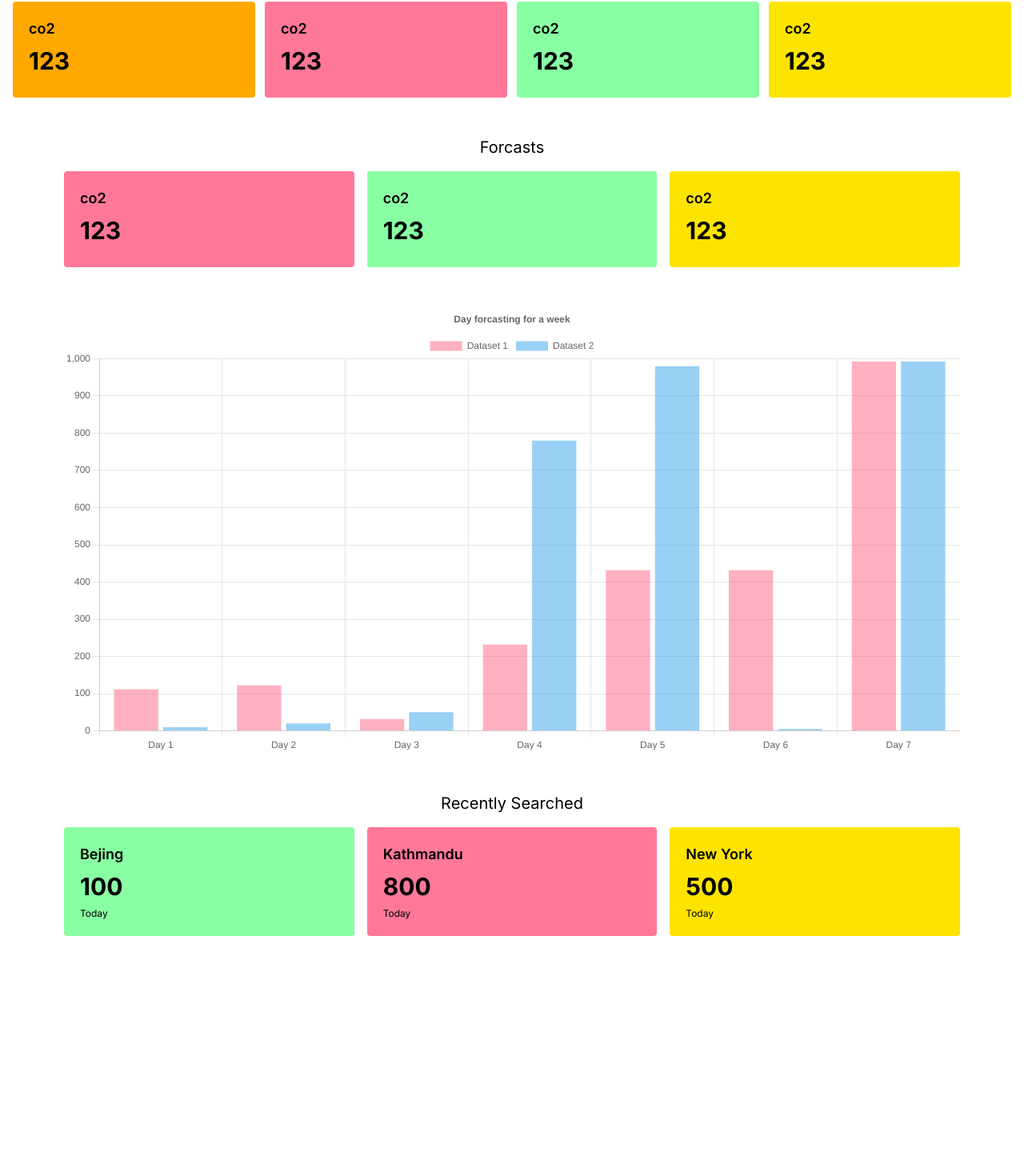
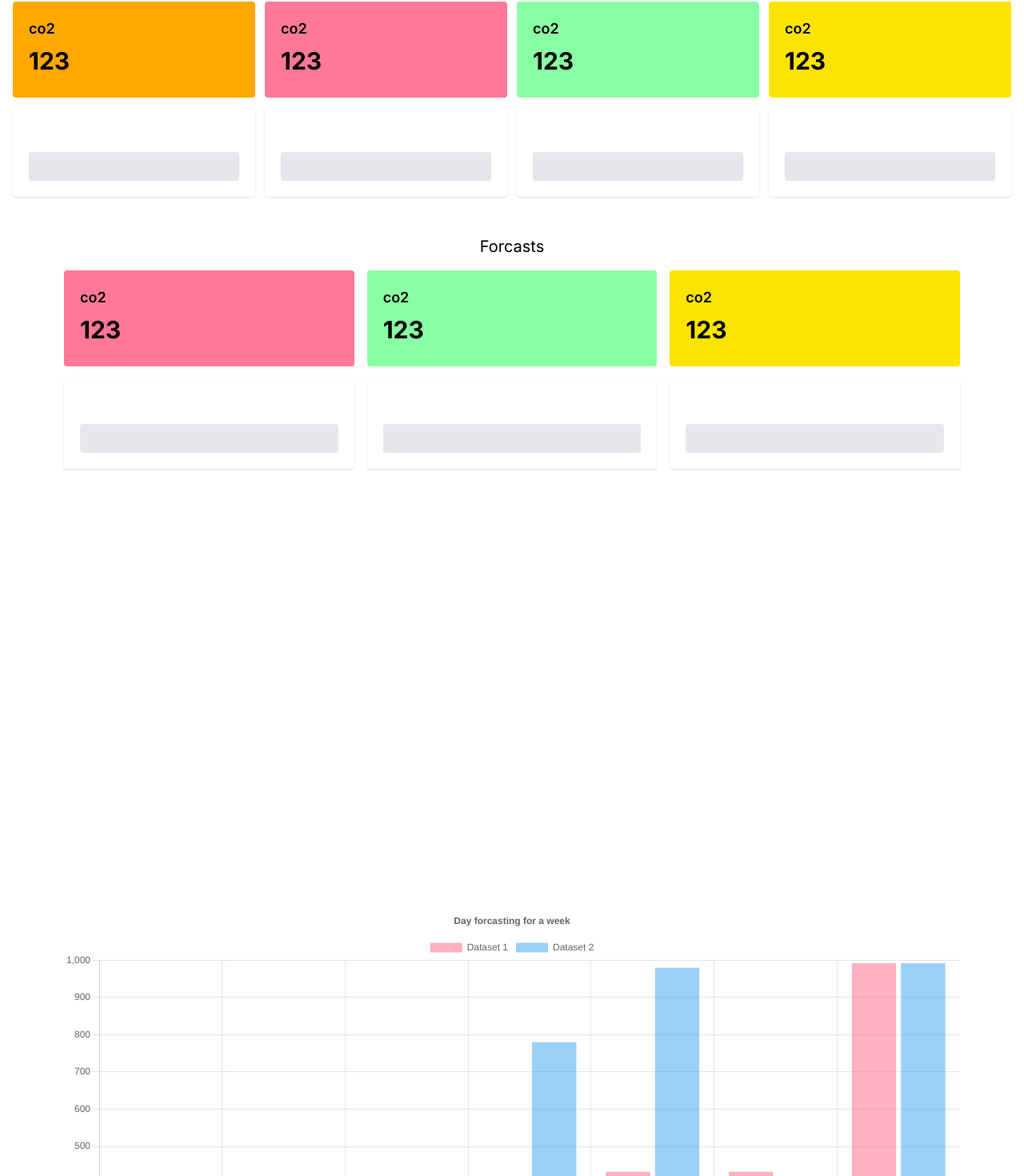
Before and after one commit to Krittikasedhain1/aqi-meteor, a Next.js app: page /aqi in a window 1280 px wide. Shown: the part 610-2080 px from the top of the page at 80% size. Before the commit the page ends 1828 px from the top, so only its background shows below. Built offline with nearby package versions, Linux system fonts and the light colour scheme.

Commit message:
skeleton

```diff
--- a/app/aqi/page.tsx
+++ b/app/aqi/page.tsx
@@ -1,8 +1,9 @@
-import Card from "@/components/Card";
-import BarChart from "@/components/BarChart";
+import Card, { CardSkeleton } from "@/components/Card";
+import BarChart, { BarCartSkeleton } from "@/components/BarChart";
 import Search from "@/components/Search";
 import { Suspense } from "react";
 import Header from "@/components/Header";
+import Skeleton from "@/components/Skeleton";
 
 const labels = ["Day 1", "Day 2", "Day 3", "Day 4", "Day 5", "Day 6", "Day 7"];
 
@@ -72,6 +73,10 @@ export default function Home() {
           <Card color="red" name="co2" value="123" />
           <Card color="green" name="co2" value="123" />
           <Card color="yellow" name="co2" value="123" />
+          <CardSkeleton />
+          <CardSkeleton />
+          <CardSkeleton />
+          <CardSkeleton />
         </div>
       </div>
       <div className="container md:px-20 px-4 mx-auto flex flex-col gap-4">
@@ -80,14 +85,14 @@ export default function Home() {
           <Card color="red" name="co2" value="123" />
           <Card color="green" name="co2" value="123" />
           <Card color="yellow" name="co2" value="123" />
+          <CardSkeleton />
+          <CardSkeleton />
+          <CardSkeleton />
         </div>
       </div>
       <div className="container px-20 mx-auto">
-        <Suspense
-          fallback={
-            <div className="flex justify-center items-center text-white h-[60px] bg-red-500 rounded relative mt-1 md:w-[50%] w-full "></div>
-          }
-        >
+        <Suspense fallback={<BarCartSkeleton />}>
+          <BarCartSkeleton />
           <BarChart barData={barData} />
         </Suspense>
       </div>
@@ -97,6 +102,9 @@ export default function Home() {
           <Card color="green" name="Bejing" value="100" timePeriod="Today" />
           <Card color="red" name="Kathmandu" value="800" timePeriod="Today" />
           <Card color="yellow" name="New York" value="500" timePeriod="Today" />
+          <CardSkeleton containsPeriod />
+          <CardSkeleton containsPeriod />
+          <CardSkeleton containsPeriod />
         </div>
       </div>
     </main>
--- a/components/BarChart.tsx
+++ b/components/BarChart.tsx
@@ -10,6 +10,7 @@ import {
   Tooltip,
   Legend,
 } from "chart.js";
+import Skeleton from "./Skeleton";
 
 ChartJS.register(
   CategoryScale,
@@ -41,4 +42,37 @@ const BarChart = ({ barData }: { barData: any }) => {
   );
 };
 
+export const BarCartSkeleton = () => (
+  <div className="flex h-[500px] gap-10">
+    <div className="flex gap-2 max-w-full">
+      <Skeleton className="w-[55px] h-full" />
+      <Skeleton className="w-[55px] h-full" />
+    </div>
+    <div className="flex gap-2">
+      <Skeleton className="w-[55px] h-full" />
+      <Skeleton className="w-[55px] h-full" />
+    </div>
+    <div className="flex gap-2">
+      <Skeleton className="w-[55px] h-full" />
+      <Skeleton className="w-[55px] h-full" />
+    </div>
+    <div className="flex gap-2">
+      <Skeleton className="w-[55px] h-full" />
+      <Skeleton className="w-[55px] h-full" />
+    </div>
+    <div className="flex gap-2">
+      <Skeleton className="w-[55px] h-full" />
+      <Skeleton className="w-[55px] h-full" />
+    </div>
+    <div className="flex gap-2">
+      <Skeleton className="w-[55px] h-full" />
+      <Skeleton className="w-[55px] h-full" />
+    </div>
+    <div className="flex gap-2">
+      <Skeleton className="w-[55px] h-full" />
+      <Skeleton className="w-[55px] h-full" />
+    </div>
+  </div>
+);
+
 export default BarChart;
--- a/components/Card.tsx
+++ b/components/Card.tsx
@@ -1,3 +1,5 @@
+import Skeleton from "./Skeleton";
+
 const bgColors = {
   red: "bg-[#ff7898]",
   green: "bg-[#89FFA3]",
@@ -29,4 +31,18 @@ const Card = ({
   );
 };
 
+export const CardSkeleton = ({
+  containsPeriod = false,
+}: {
+  containsPeriod?: boolean;
+}) => {
+  return (
+    <div className={`w-full shadow flex flex-col px-5 py-5 gap-2 rounded`}>
+      <Skeleton className="h-[28px] w-20" />
+      <Skeleton className="h-[36px] w-full" />
+      {containsPeriod && <Skeleton className="h-[16px] w-10" />}
+    </div>
+  );
+};
+
 export default Card;
--- /dev/null
+++ b/components/Skeleton.tsx
@@ -0,0 +1,18 @@
+import { clsx } from "clsx";
+
+const skeletonDefaultClasses =
+  "block w-fit max-w-full rounded bg-gray-200 animate-pulse";
+
+const Skeleton = ({
+  className,
+  children = "",
+}: {
+  className: string;
+  children?: React.ReactNode;
+}) => {
+  return (
+    <span className={clsx(skeletonDefaultClasses, className)}>{children}</span>
+  );
+};
+
+export default Skeleton;
--- a/next.config.mjs
+++ b/next.config.mjs
@@ -1,8 +1,4 @@
 /** @type {import('next').NextConfig} */
-const nextConfig = {
-  experimental: {
-    ppr: true,
-  },
-};
+const nextConfig = {};
 
 export default nextConfig;
--- a/package.json
+++ b/package.json
@@ -13,7 +13,8 @@
   "dependencies": {
     "@headlessui/react": "^1.7.18",
     "chart.js": "^4.4.1",
-    "next": "^14.1.1-canary.71",
+    "clsx": "^2.1.0",
+    "next": "^14.0.0",
     "react": "^18",
     "react-chartjs-2": "^5.2.0",
     "react-dom": "^18",
```
Also changed, not shown: 1 other file (tests, documents, lock files or other folders).
